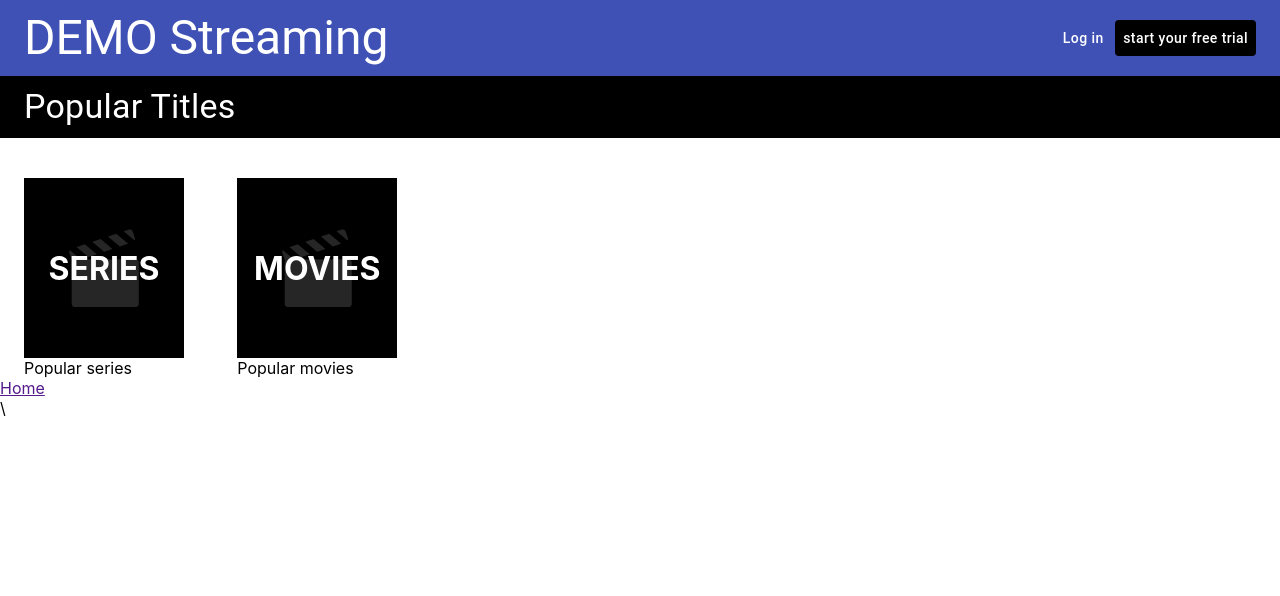
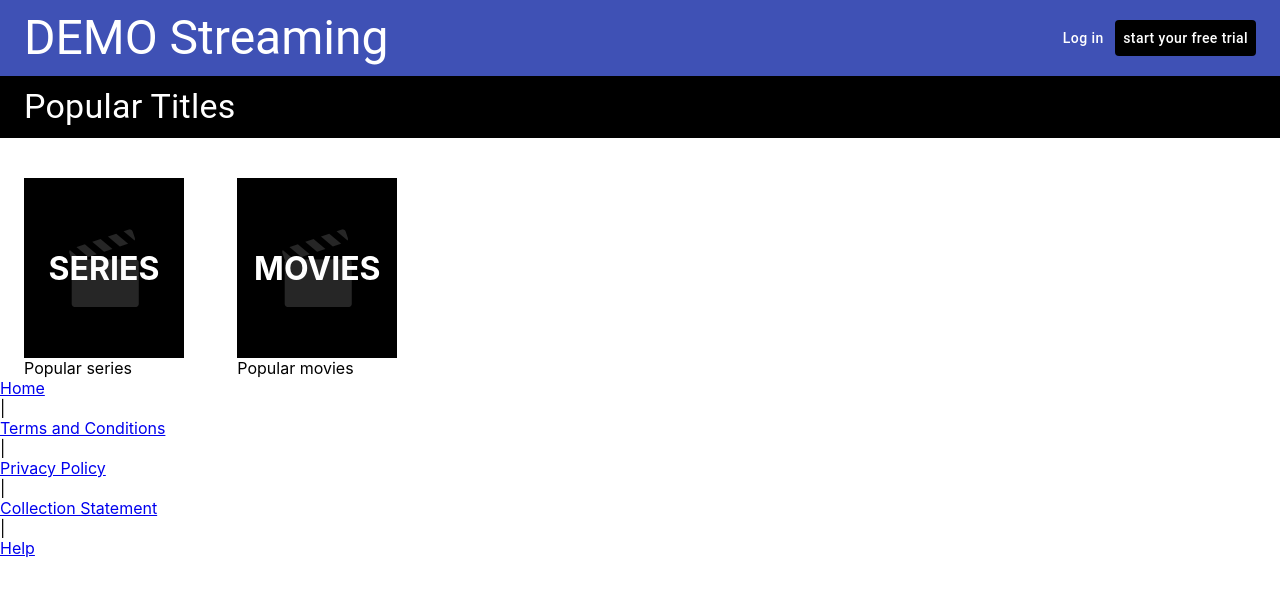
Before and after one commit to ShaileshBisht/Popular-series-movie, a React (Create React App) app: page / in a window 1280 px wide. Shown: the top 596 px of the page. Built offline with nearby package versions, Linux system fonts and the light colour scheme.

Commit message:
add link in footer

```diff
--- a/src/component/Footer.js
+++ b/src/component/Footer.js
@@ -1,12 +1,20 @@
 import React from "react";
+import { Link } from "react-router-dom";
 import "./Footer.css";
 
 function Footer() {
   return (
     <div className="footer">
       <div className="footer_link">
-        <a href="">Home</a>
-        <p>\</p>
+        <Link to="/Home">Home</Link>
+        <p>|</p>
+        <Link to="/TermAndCondition">Terms and Conditions</Link>
+        <p>|</p>
+        <Link to="/Policy">Privacy Policy</Link>
+        <p>|</p>
+        <Link to="/ColStatement">Collection Statement</Link>
+        <p>|</p>
+        <Link to="/help">Help</Link>
       </div>
     </div>
   );
```
Also changed, not shown: 1 other file (tests, documents, lock files or other folders).
